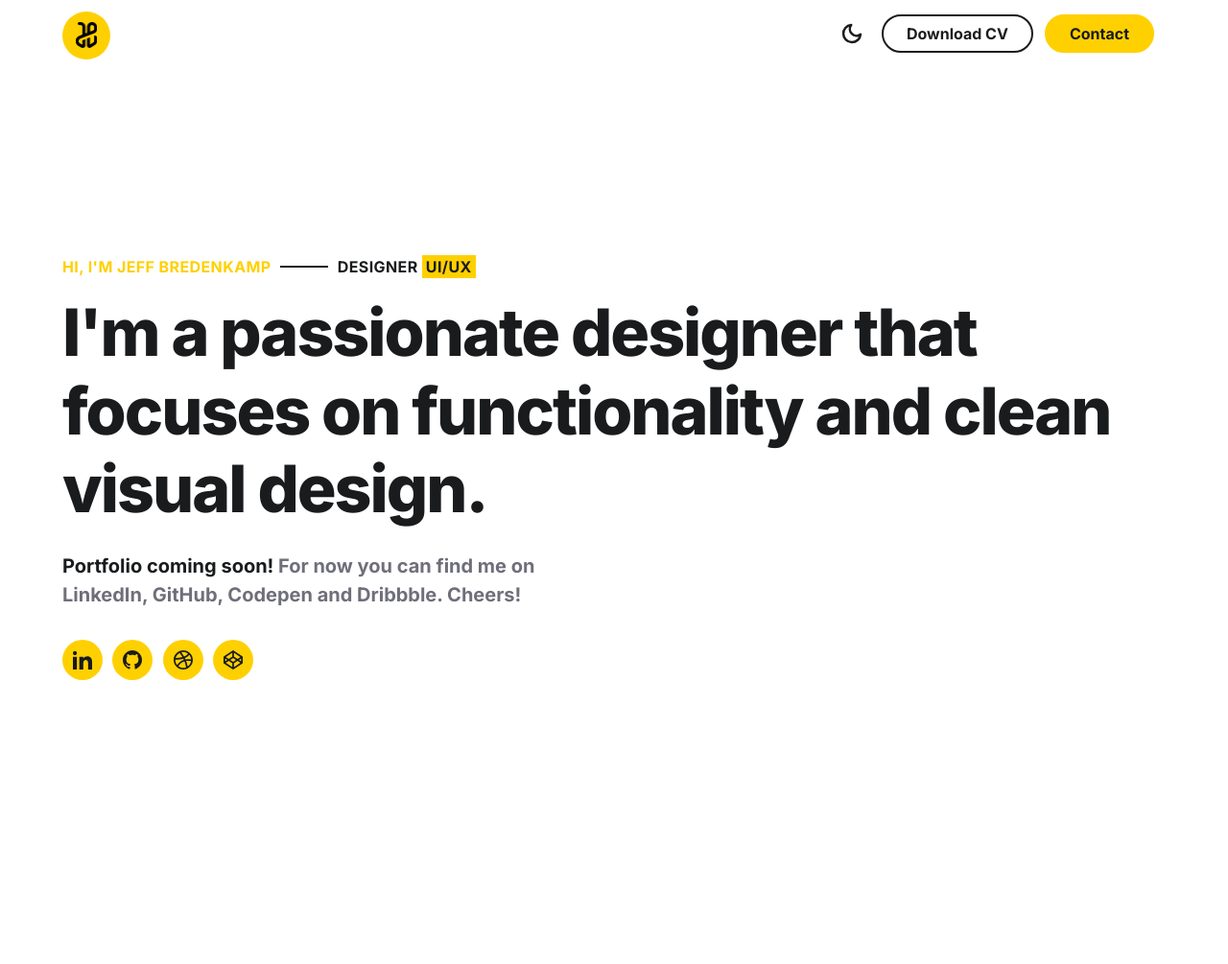
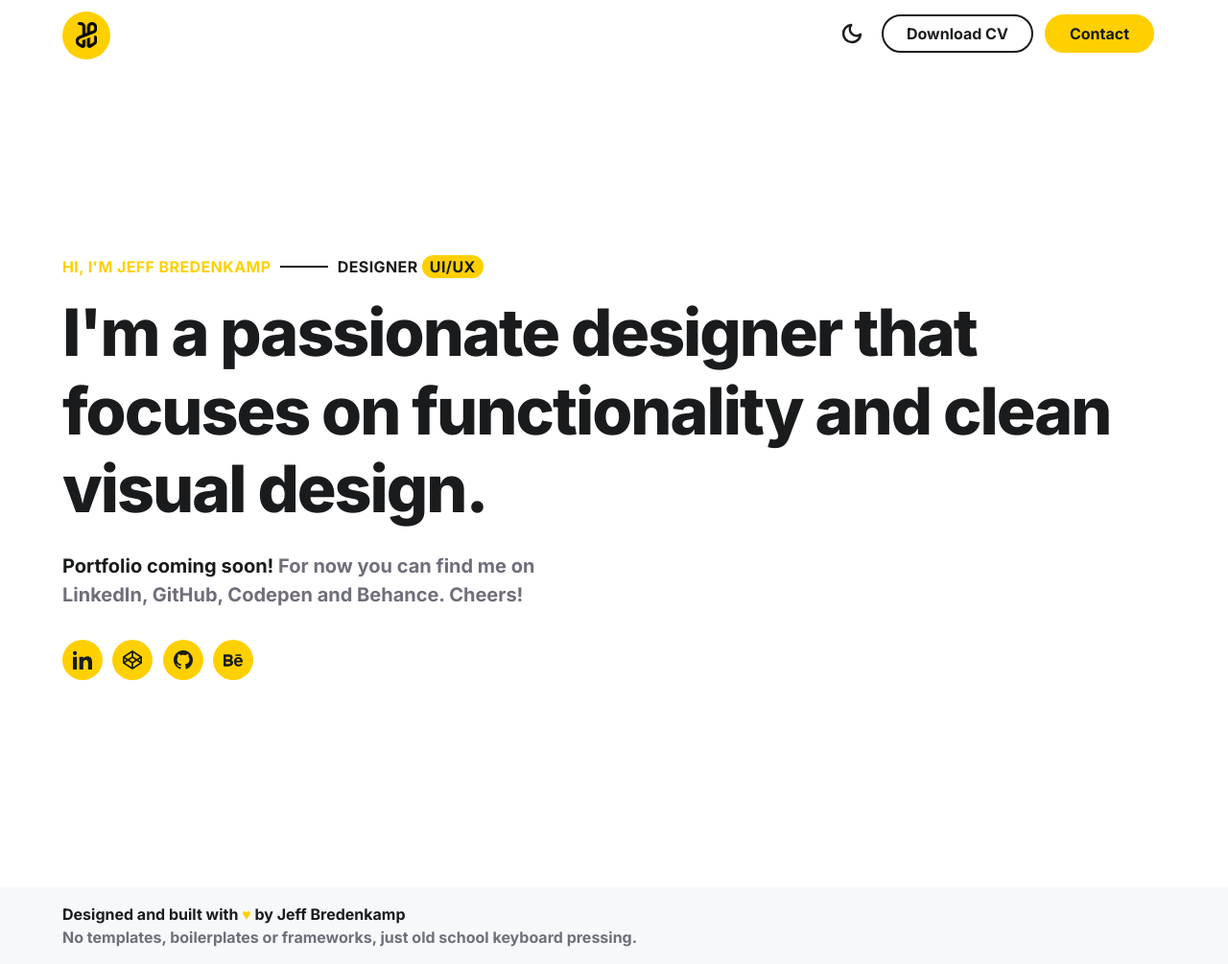
Before and after one commit to jeffbredenkamp/personal-portfolio, a website: page index.html in a window 1280 px wide. Shown: the whole page at 96% size. Before the commit the page ends 925 px from the top, so only its background shows below. Drawn offline with Linux system fonts and the light colour scheme.

Commit message:
footer styles added

```diff
--- a/index.html
+++ b/index.html
@@ -30,7 +30,7 @@
                 <button class="btn btn-circle btn-transparent" id="toggle-btn" class="dark-mode-toggle"><span class="dark-mode-text"><img src="dist/img/sun.svg" alt="switch to light mode"></span><span class="light-mode-text"><img src="dist/img/moon.svg" alt="switch to dark mode"></span></button>
               </li>
               <li>
-                <a href="#" class="btn btn-secondary cv"><span>Download </span>CV</a>
+                <a href="cv/jeff-bredenkamp-cv.pdf" class="btn btn-secondary cv"><span>Download </span>CV</a>
               </li>
               <li>
                 <a href="mailto:jeffbredenkamp@gmail.com" class="btn btn-primary">Contact</a>
@@ -57,29 +57,13 @@
             </span>
           </h1>
           <p class="p-large">
-            <strong>Portfolio coming soon!</strong> For now you can find me on LinkedIn, GitHub, Codepen and Dribbble. Cheers!
+            <strong>Portfolio coming soon!</strong> For now you can find me on LinkedIn, GitHub, Codepen and Behance. Cheers!
           </p>
           <nav class="social">
             <ul>
               <li>
                 <a href="https://www.linkedin.com/in/jeffbredenkamp/" target="_blank" class="linkedin">
-                  <svg xmlns="http://www.w3.org/2000/svg" viewBox="0 0 24 24">
-                    <path d="M4.98 3.5c0 1.381-1.11 2.5-2.48 2.5s-2.48-1.119-2.48-2.5c0-1.38 1.11-2.5 2.48-2.5s2.48 1.12 2.48 2.5zm.02 4.5h-5v16h5v-16zm7.982 0h-4.968v16h4.969v-8.399c0-4.67 6.029-5.052 6.029 0v8.399h4.988v-10.131c0-7.88-8.922-7.593-11.018-3.714v-2.155z"></path>
-                  </svg>
-                </a>
-              </li>
-              <li>
-                <a href="https://github.com/jeffbredenkamp" target="_blank" class="github">
-                  <svg xmlns="http://www.w3.org/2000/svg" viewBox="0 0 24 24">
-                    <path d="M12 0c-6.626 0-12 5.373-12 12 0 5.302 3.438 9.8 8.207 11.387.599.111.793-.261.793-.577v-2.234c-3.338.726-4.033-1.416-4.033-1.416-.546-1.387-1.333-1.756-1.333-1.756-1.089-.745.083-.729.083-.729 1.205.084 1.839 1.237 1.839 1.237 1.07 1.834 2.807 1.304 3.492.997.107-.775.418-1.305.762-1.604-2.665-.305-5.467-1.334-5.467-5.931 0-1.311.469-2.381 1.236-3.221-.124-.303-.535-1.524.117-3.176 0 0 1.008-.322 3.301 1.23.957-.266 1.983-.399 3.003-.404 1.02.005 2.047.138 3.006.404 2.291-1.552 3.297-1.23 3.297-1.23.653 1.653.242 2.874.118 3.176.77.84 1.235 1.911 1.235 3.221 0 4.609-2.807 5.624-5.479 5.921.43.372.823 1.102.823 2.222v3.293c0 .319.192.694.801.576 4.765-1.589 8.199-6.086 8.199-11.386 0-6.627-5.373-12-12-12z"></path>
-                  </svg>
-                </a>
-              </li>
-              <li>
-                <a href="https://dribbble.com/jeffbredenkamp" target="_blank" class="dribble">
-                  <svg xmlns="http://www.w3.org/2000/svg" viewBox="0 0 24 24">
-                    <path d="M12 0c-6.628 0-12 5.373-12 12s5.372 12 12 12 12-5.373 12-12-5.372-12-12-12zm9.885 11.441c-2.575-.422-4.943-.445-7.103-.073-.244-.563-.497-1.125-.767-1.68 2.31-1 4.165-2.358 5.548-4.082 1.35 1.594 2.197 3.619 2.322 5.835zm-3.842-7.282c-1.205 1.554-2.868 2.783-4.986 3.68-1.016-1.861-2.178-3.676-3.488-5.438.779-.197 1.591-.314 2.431-.314 2.275 0 4.368.779 6.043 2.072zm-10.516-.993c1.331 1.742 2.511 3.538 3.537 5.381-2.43.715-5.331 1.082-8.684 1.105.692-2.835 2.601-5.193 5.147-6.486zm-5.44 8.834l.013-.256c3.849-.005 7.169-.448 9.95-1.322.233.475.456.952.67 1.432-3.38 1.057-6.165 3.222-8.337 6.48-1.432-1.719-2.296-3.927-2.296-6.334zm3.829 7.81c1.969-3.088 4.482-5.098 7.598-6.027.928 2.42 1.609 4.91 2.043 7.46-3.349 1.291-6.953.666-9.641-1.433zm11.586.43c-.438-2.353-1.08-4.653-1.92-6.897 1.876-.265 3.94-.196 6.199.196-.437 2.786-2.028 5.192-4.279 6.701z"></path>
-                  </svg>
+                  <svg xmlns="http://www.w3.org/2000/svg" width="24" height="24" viewBox="0 0 24 24"><path d="M4.98 3.5c0 1.381-1.11 2.5-2.48 2.5s-2.48-1.119-2.48-2.5c0-1.38 1.11-2.5 2.48-2.5s2.48 1.12 2.48 2.5zm.02 4.5h-5v16h5v-16zm7.982 0h-4.968v16h4.969v-8.399c0-4.67 6.029-5.052 6.029 0v8.399h4.988v-10.131c0-7.88-8.922-7.593-11.018-3.714v-2.155z"/></svg>
                 </a>
               </li>
               <li>
@@ -89,10 +73,35 @@
                   </svg>
                 </a>
               </li>
+              <li>
+                <a href="https://github.com/jeffbredenkamp" target="_blank" class="github">
+                  <svg xmlns="http://www.w3.org/2000/svg" width="24" height="24" viewBox="0 0 24 24"><path d="M12 0c-6.626 0-12 5.373-12 12 0 5.302 3.438 9.8 8.207 11.387.599.111.793-.261.793-.577v-2.234c-3.338.726-4.033-1.416-4.033-1.416-.546-1.387-1.333-1.756-1.333-1.756-1.089-.745.083-.729.083-.729 1.205.084 1.839 1.237 1.839 1.237 1.07 1.834 2.807 1.304 3.492.997.107-.775.418-1.305.762-1.604-2.665-.305-5.467-1.334-5.467-5.931 0-1.311.469-2.381 1.236-3.221-.124-.303-.535-1.524.117-3.176 0 0 1.008-.322 3.301 1.23.957-.266 1.983-.399 3.003-.404 1.02.005 2.047.138 3.006.404 2.291-1.552 3.297-1.23 3.297-1.23.653 1.653.242 2.874.118 3.176.77.84 1.235 1.911 1.235 3.221 0 4.609-2.807 5.624-5.479 5.921.43.372.823 1.102.823 2.222v3.293c0 .319.192.694.801.576 4.765-1.589 8.199-6.086 8.199-11.386 0-6.627-5.373-12-12-12z"/></svg>
+                </a>
+              </li>
+              <li>
+                <a href="https://www.behance.net/jeffbredenkamp" target="_blank" class="dribble">
+                  <svg xmlns="http://www.w3.org/2000/svg" width="24" height="24" viewBox="0 0 24 24"><path d="M22 7h-7v-2h7v2zm1.726 10c-.442 1.297-2.029 3-5.101 3-3.074 0-5.564-1.729-5.564-5.675 0-3.91 2.325-5.92 5.466-5.92 3.082 0 4.964 1.782 5.375 4.426.078.506.109 1.188.095 2.14h-8.027c.13 3.211 3.483 3.312 4.588 2.029h3.168zm-7.686-4h4.965c-.105-1.547-1.136-2.219-2.477-2.219-1.466 0-2.277.768-2.488 2.219zm-9.574 6.988h-6.466v-14.967h6.953c5.476.081 5.58 5.444 2.72 6.906 3.461 1.26 3.577 8.061-3.207 8.061zm-3.466-8.988h3.584c2.508 0 2.906-3-.312-3h-3.272v3zm3.391 3h-3.391v3.016h3.341c3.055 0 2.868-3.016.05-3.016z"/></svg>
+                </a>
+              </li>
+
             </ul>
           </nav>
         </div>
       </section>
+
+      <!-- Footer -->
+
+      <footer>
+        <div class="container">
+            <div class="grid">
+                <div class="grid-col">
+                    <p>Designed and built with <span class="heart">♥</span> by Jeff Bredenkamp
+                    <br><span>No templates, boilerplates or frameworks, just old school keyboard pressing.</span>
+                    </p>
+                </div>
+            </div>
+        </div>
+    </footer>
     </div>
     <script src="dist/js/main.min.js"></script>
 
--- a/src/scss/main.scss
+++ b/src/scss/main.scss
@@ -1,9 +1,11 @@
 @import url("https://fonts.googleapis.com/css2?family=Inter:wght@300;400;700;800&display=swap");
 
 $color-primary: #FFD000;
+$color-neutral-darker: #141617;
 $color-neutral-dark: #191b1d;
 $color-neutral: #6F6F7B;
 $color-neutral-light: #CBD5E1;
+$color-neutral-lighter: #f7f8fa;
 
 html {
     font-size: 1rem;
@@ -349,8 +351,9 @@ html {
 
     .yellow-accent {
         background: $color-primary;
-        padding: 2px 4px;
-        margin-left: 0!important;
+        padding: 2px 8px;
+        margin-left: 0 !important;
+        border-radius: 20px;
     }
   }
 
@@ -748,3 +751,40 @@ body {
     }
   }
 }
+
+// Footer
+
+footer {
+  background: $color-neutral-lighter;
+  padding: 1rem 0;
+
+  p {
+    margin: 0;
+    color: $color-neutral-dark;
+    font-weight: 700;
+
+    span {
+      color: $color-neutral;
+    }
+  }
+}
+
+body {
+  &.dark-mode {
+    footer {
+      background: $color-neutral-darker;
+
+      p {
+        color: white;
+
+        span {
+          color: $color-neutral-light;
+        }
+      }
+    }
+  }
+}
+
+.heart {
+  color: $color-primary!important;
+}
```
Also changed, not shown: dist/css/main.min.css, 1 other file.
